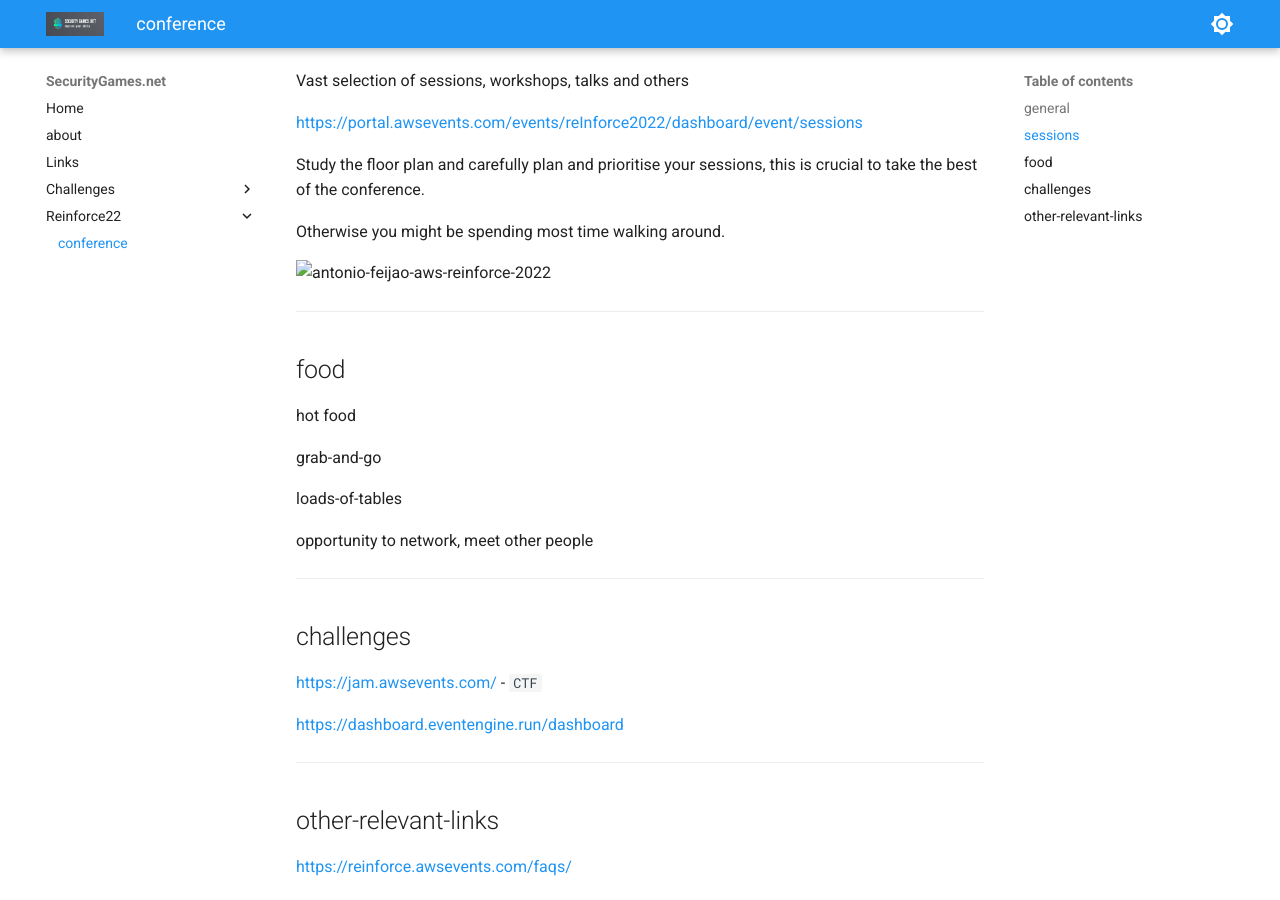
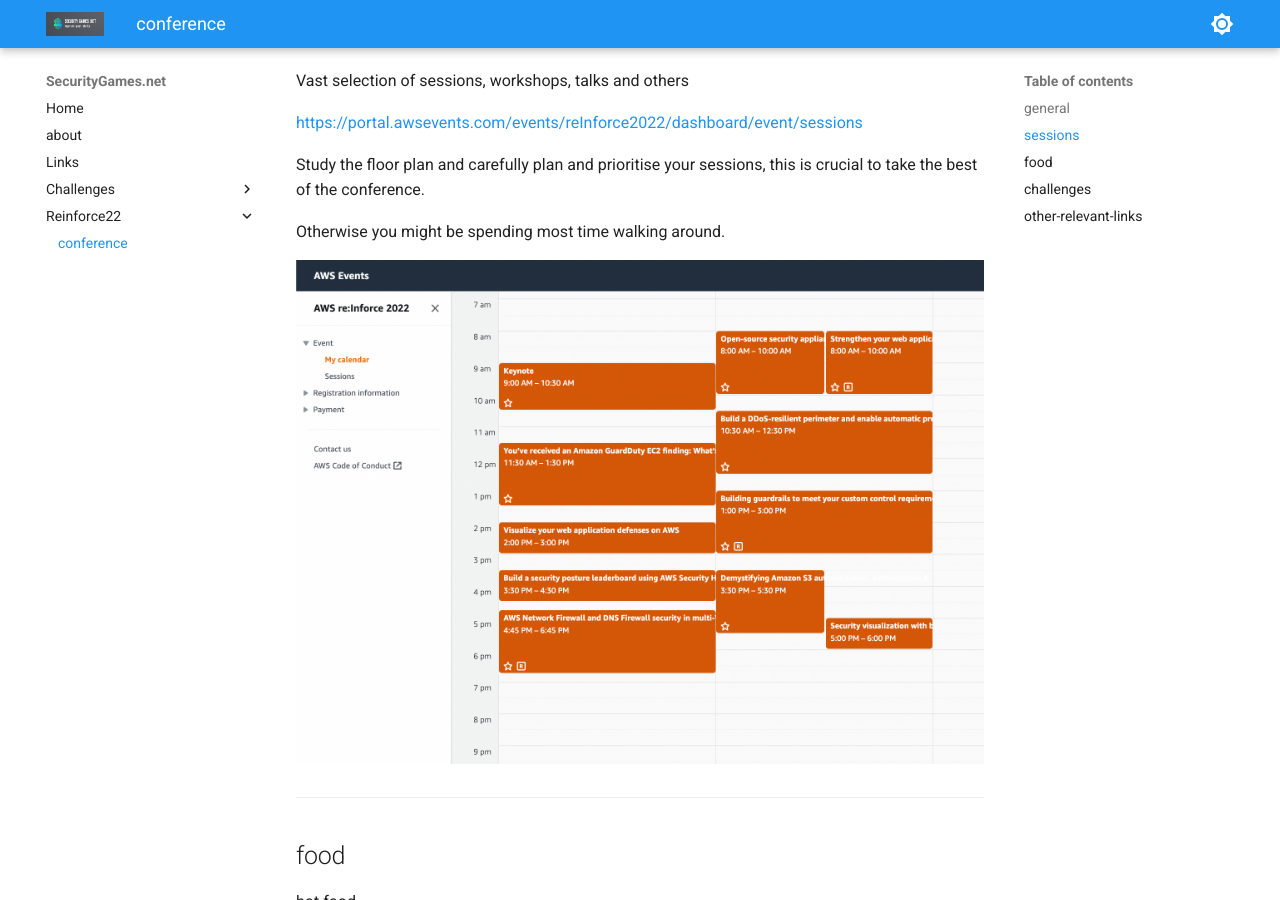
Before and after one commit to AntonioFeijaoUK/www-securitygames-net, an MkDocs documentation site: the page built from docs/reinforce22/conference.md, in a window 1280 px wide and 900 px high, scrolled down 580 px. Built offline with MkDocs 1.6.1 and Material for MkDocs 9.7.7, drawn with Linux system fonts in a browser that asks for light colours.

Commit message:
Update conference.md

```diff
--- a/docs/reinforce22/conference.md
+++ b/docs/reinforce22/conference.md
@@ -28,7 +28,7 @@
 
 Otherwise you might be spending most time walking around.
 
-![antonio-feijao-aws-reinforce-2022](assets/images/antonio-feijao-aws-reinforce-2022.png)
+![antonio-feijao-aws-reinforce-2022](/assets/images/antonio-feijao-aws-reinforce-2022.png)
 
 ----
 
```
